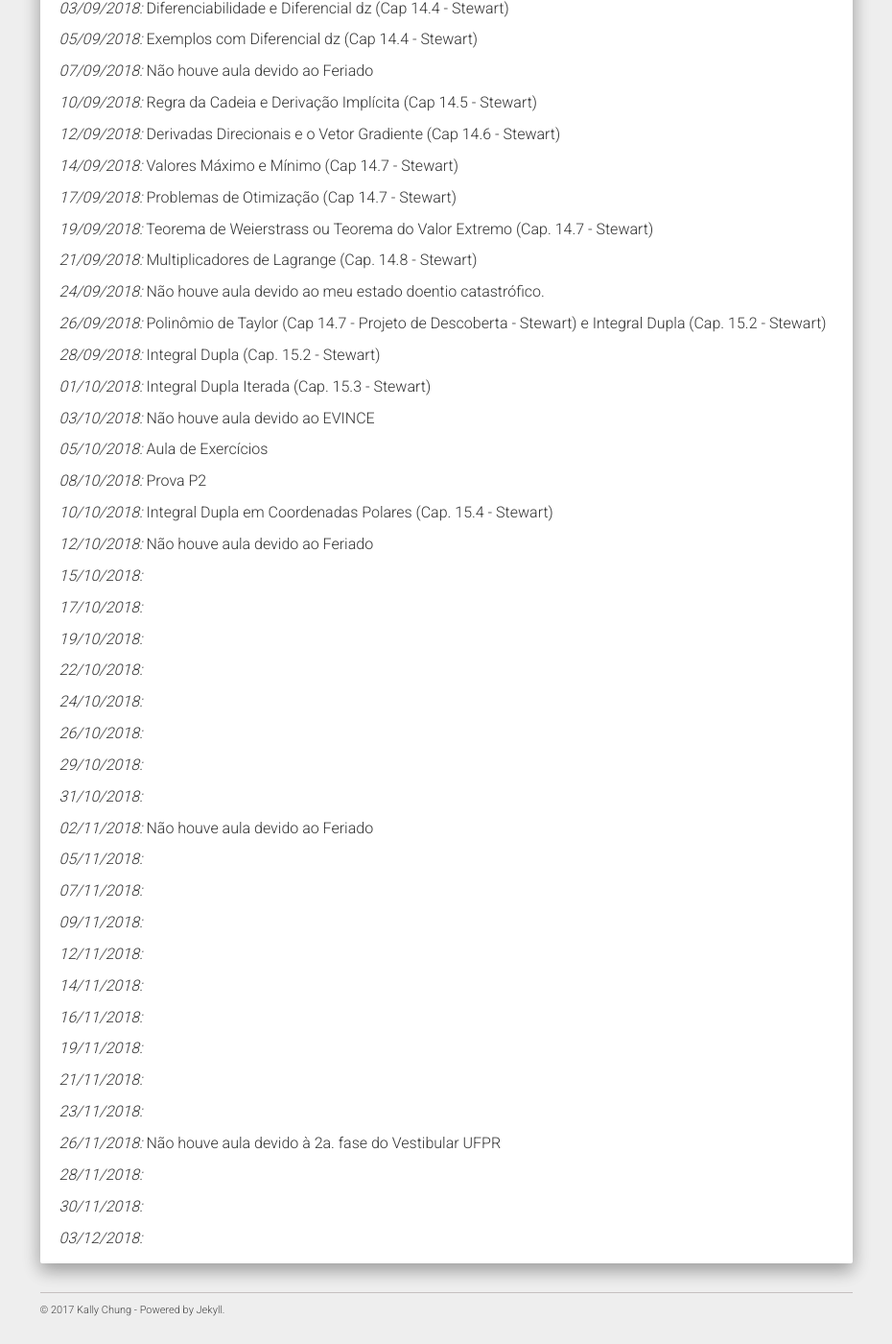
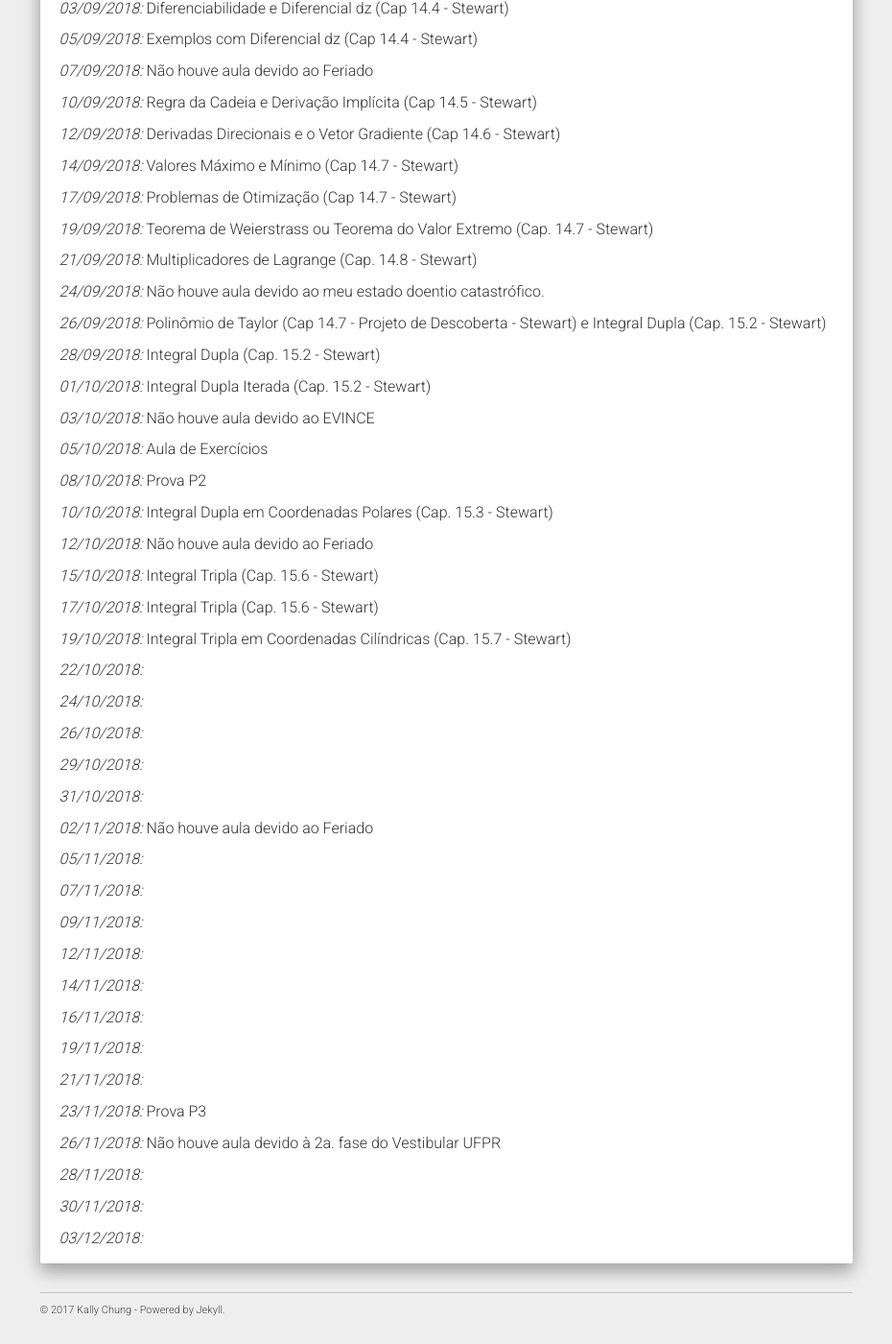
Before and after one commit to chunggnuhc/chunggnuhc.github.io, a Jekyll site: the page built from CMA211AD-Calc2-2sem2018.md, in a window 1280 px wide and 1400 px high, scrolled down 2643 px. Shown: the whole window at 96% size, without its empty margins (321-1251 px from the left). Built offline with Jekyll 4.4.1, drawn with Linux system fonts in a browser that asks for light colours; nearby versions of some CDN libraries.

Commit message:
Update CMA211-AD - cronog

```diff
--- a/CMA211AD-Calc2-2sem2018.md
+++ b/CMA211AD-Calc2-2sem2018.md
@@ -161,7 +161,7 @@ permalink: /CMA211AD-Calc2-2sem2018/
 
   _28/09/2018:_ Integral Dupla (Cap. 15.2 - Stewart)
 
-  _01/10/2018:_ Integral Dupla Iterada (Cap. 15.3 - Stewart)
+  _01/10/2018:_ Integral Dupla Iterada (Cap. 15.2 - Stewart)
 
   _03/10/2018:_ Não houve aula devido ao EVINCE
 
@@ -169,15 +169,15 @@ permalink: /CMA211AD-Calc2-2sem2018/
 
   _08/10/2018:_ Prova P2
 
-  _10/10/2018:_ Integral Dupla em Coordenadas Polares (Cap. 15.4 - Stewart)
+  _10/10/2018:_ Integral Dupla em Coordenadas Polares (Cap. 15.3 - Stewart)
 
   _12/10/2018:_ Não houve aula devido ao Feriado
 
-  _15/10/2018:_
+  _15/10/2018:_ Integral Tripla (Cap. 15.6 - Stewart)
 
-  _17/10/2018:_
+  _17/10/2018:_ Integral Tripla (Cap. 15.6 - Stewart)
 
-  _19/10/2018:_
+  _19/10/2018:_ Integral Tripla em Coordenadas Cilíndricas (Cap. 15.7 - Stewart)
 
   _22/10/2018:_
 
@@ -207,7 +207,7 @@ permalink: /CMA211AD-Calc2-2sem2018/
 
   _21/11/2018:_
 
-  _23/11/2018:_
+  _23/11/2018:_ Prova P3
 
   _26/11/2018:_ Não houve aula devido à 2a. fase do Vestibular UFPR
 
```
